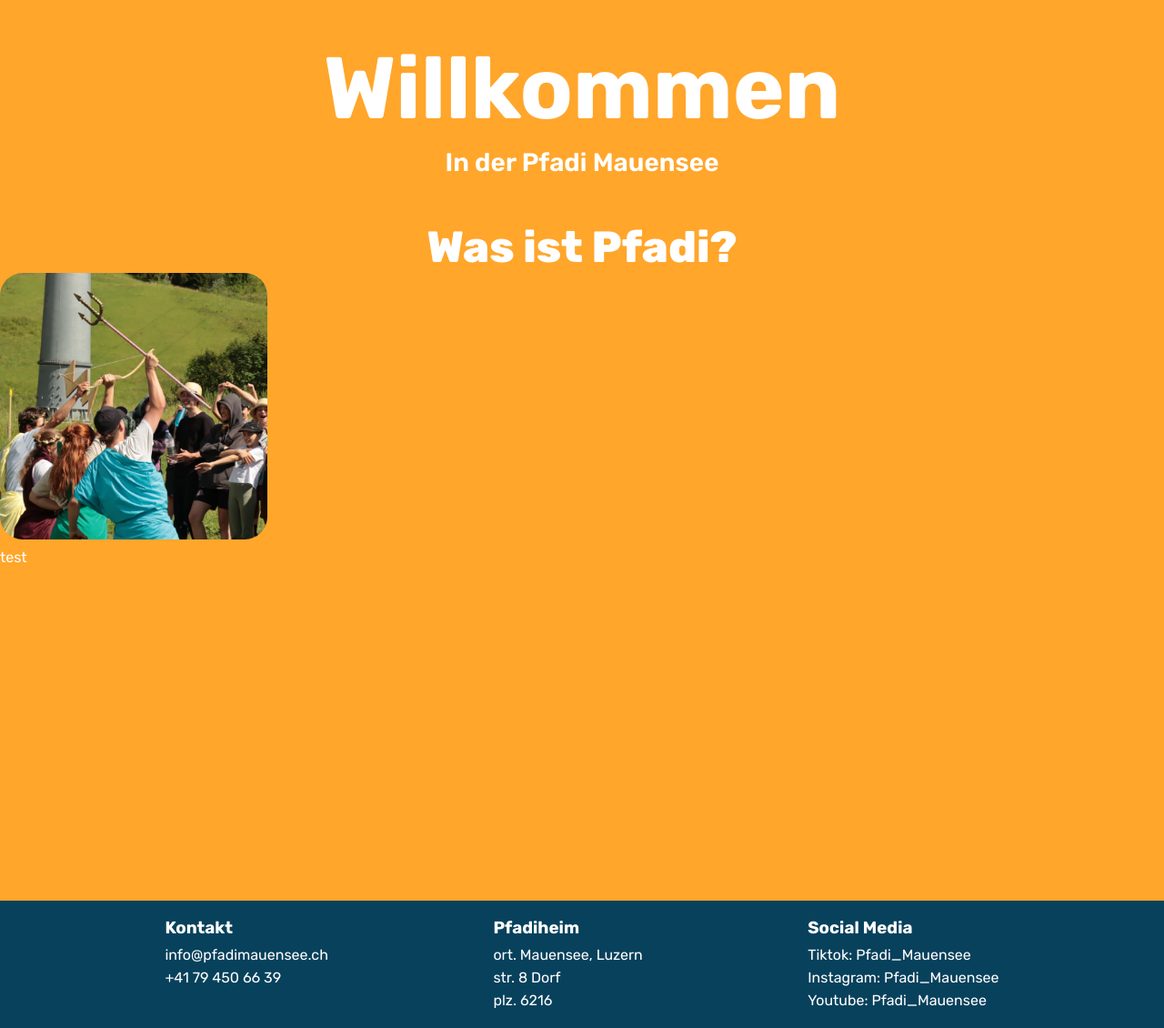
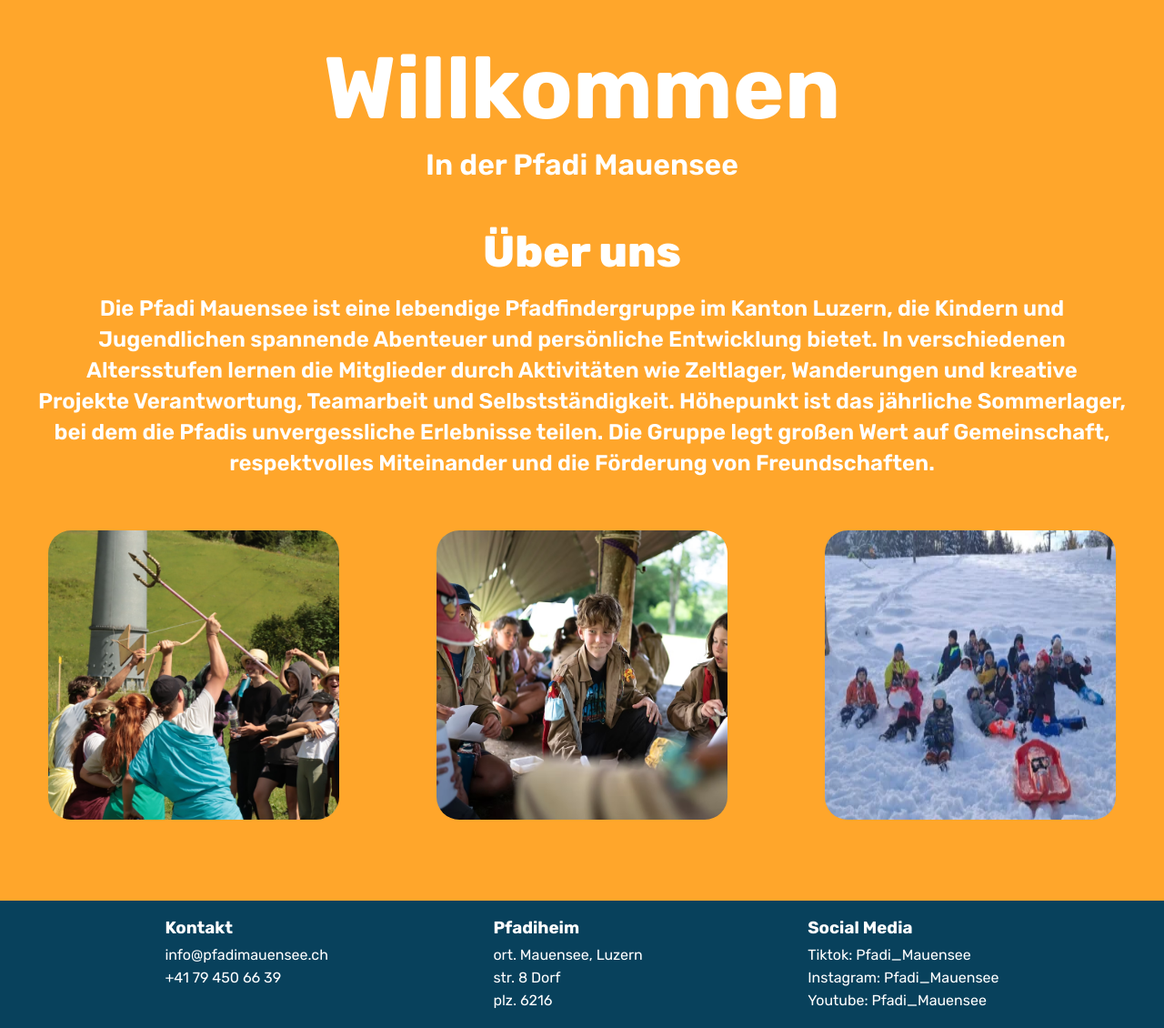
Before and after one commit to Matcha-Git/Pfadi-Mauesee, a PHP site: page /pfadi-mauensee.html in a window 1280 px wide. Shown: the part 150-1280 px from the top of the page at 91% size. Run offline with PHP 8.4, Linux system fonts and the light colour scheme.

Commit message:
finished pfadi-mauensee.html/.css

```diff
--- a/pfadi-mauensee.css
+++ b/pfadi-mauensee.css
@@ -17,7 +17,7 @@
 .utitel {
     display: flex;
     justify-content: space-around;
-    font-size: 3.5vh;
+    font-size: 4vh;
     font-weight: 600;
     padding-top: 0px;
     margin-top: 0px;
@@ -29,17 +29,16 @@
     font-size: 6vh;
     font-weight: 800;
     padding-bottom: 0vh;
-    margin-bottom: 0px;
+    margin-bottom: 20px;
 }
 
-#1txt {
+.ueber_uns_txt {
     display: flex;
     justify-content: space-around;
     font-size: 3vh;
     font-weight: 600;
     padding-bottom: 0vh;
     margin-bottom: 0px;
-    align-items: center;
 }
 
 img {
@@ -49,3 +48,9 @@ img {
 .header_logo {
     border-radius: 0;
 }
+
+.imgs {
+    display: flex;
+    justify-content: space-around;
+    margin-top: 60px;
+}
--- a/pfadi-mauensee.html
+++ b/pfadi-mauensee.html
@@ -37,14 +37,43 @@
             </div>
             <div>
               <h3 class="h3txt">
-                Was ist Pfadi?
+                Über uns
               </h3>
             </div>
-            <div id="1txt">
-              <img src="bilder/image1.jpeg" alt="foto der biber stufe" width="23%">
-              <p>
-                test
+            <div>
+              <p class="ueber_uns_txt">
+                Die Pfadi Mauensee ist eine lebendige Pfadfindergruppe im Kanton Luzern, die Kindern und
               </p>
+            </div>
+            <div>
+              <p class="ueber_uns_txt">
+                Jugendlichen spannende Abenteuer und persönliche Entwicklung bietet. In verschiedenen
+              </p>
+            </div>
+            <div>
+              <p class="ueber_uns_txt">
+                Altersstufen lernen die Mitglieder durch Aktivitäten wie Zeltlager, Wanderungen und kreative
+              </p>
+            </div>
+            <div>
+              <p class="ueber_uns_txt">
+                Projekte Verantwortung, Teamarbeit und Selbstständigkeit. Höhepunkt ist das jährliche Sommerlager,
+              </p>
+            </div>
+            <div>
+              <p class="ueber_uns_txt">
+                bei dem die Pfadis unvergessliche Erlebnisse teilen. Die Gruppe legt großen Wert auf Gemeinschaft,
+              </p>
+            </div>
+            <div>
+              <p class="ueber_uns_txt">
+                respektvolles Miteinander und die Förderung von Freundschaften.
+              </p>
+            </div>
+            <div class="imgs">
+              <img src="bilder/image1.jpeg" alt="Bild eines Lager Anlasses" width="25%">
+              <img src="bilder/image2.avif" alt="Bild aus dem SoLa 2024" width="25%">
+              <img src="bilder/image3.webp" alt="Bild von dem Pfadi Schneesporttag 2025" width="25%">
             </div>
         </main>
         <footer>
```
Also changed, not shown: anmelde-form.css (+26 -1 lines), anmelde-form.html (+22 -4 lines), bilder/image2.avif (added), bilder/image3.webp (added).
